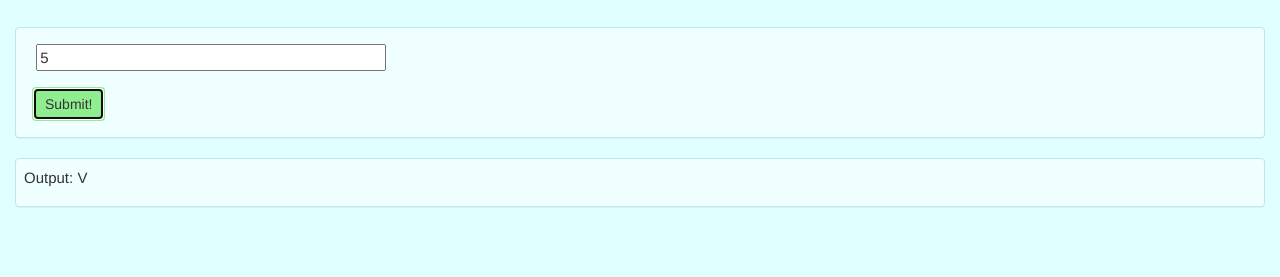
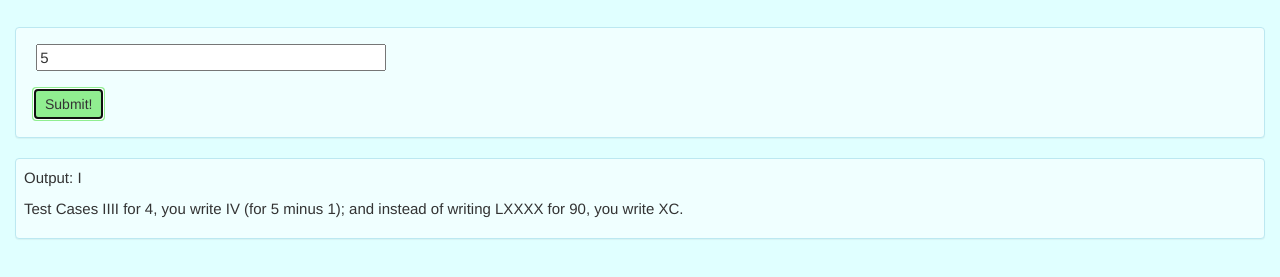
Before and after one commit to Xamdes/roman-numerals, a plain HTML site: page index.html in a window 1280 px wide. Both pictures are taken after typing "5" into the empty fields and a click on the button "Submit!". Shown: the part 159-436 px from the top of the page. Drawn offline with Linux system fonts and the light colour scheme.

Commit message:
save point

```diff
--- a/index.html
+++ b/index.html
@@ -21,6 +21,7 @@
     </form>
     <div class="panel panel-info panel-modifier">
       <p>Output: <span id="output"></span></p>
+      <p>Test Cases IIII for 4, you write IV (for 5 minus 1); and instead of writing LXXXX for 90, you write XC.</p>
     </div>
   </body>
 </html>
--- a/js/scripts.js
+++ b/js/scripts.js
@@ -1,46 +1,79 @@
+var romanStrings = ["I","V","X","L","C","D","M"];
+var romanIntegers = [1,5,10,50,100,500,1000];
+//Team Code
 $(function()
 {
+  //debugger
   $("#form-one").submit(function(event)
   {
-    event.preventDefault();
-    var romanStrings = ["I","V","X","L","C","D","M"];
-    var romanIntegers = [1,5,10,50,100,500,1000];
+    event .preventDefault();
+    console.log("------------------------");
+
     var romanCounter = [0,0,0,0,0,0,0];
     var romanIntNumElements = (romanIntegers.length-1);
     var output = "";
     var input = parseInt($("#input").val().trim());
-    console.log("Input: "+input);
 
-    for(var index = romanIntNumElements; index >=0; index--)
+    for(var index = 0; index <= romanIntNumElements; index++)
     {
-      var value = romanIntegers[index]
-      var temp = input-value;
-      console.log("Val: "+value+" Temp: "+temp);
-      if(temp>=0)
+      var inputArray = input.toString().split("");
+      console.log("Index: "+index+" | array: "+inputArray);
+      var tempSwitch = inputArray[index];
+
+      if(tempSwitch==="4")
       {
-        input = temp;
-        romanCounter[index]++;
-        index = romanIntNumElements;
-        output += (isRomanNumeral(value,romanStrings,romanIntegers).toString());
+        // outputTest += ""; if index 1(replace LLLL with  LC ){
+        //   elseif index 2(replace vvvv with vx )
+        // }
+        output += "";
+        console.log("4"+inputArray.shift());
+        input = parseInt(inputArray.join(""));
       }
+      else if(tempSwitch==="9")
+      {
+        output += "";
+        console.log("9"+inputArray.shift());
+        input = parseInt(inputArray.join(""));
+      }
+      else
+      {
+        var value = romanIntegers[index];
+        var temp = input-value;
+        if(temp>=0)
+        {
+          console.log("Val: "+value+" Temp: "+temp);
+          input = temp;
+          romanCounter[index]++;
+          index = romanIntNumElements;
+          output += (convertToRoman(value).toString());
+        }
+      }
+
     }
 
     //output = isRomanNumeral(input,romanStrings,romanIntegers);
-    console.log(romanCounter);
+    //console.log(romanCounter);
     $("#output").text(output);
     //$("#input").val("");
   });
 });
 
-function isRomanNumeral(input,ptrRomanStrings,ptrRomanIntegers)
+function convertToRoman(input)
 {
-  var findIndex = ptrRomanIntegers.indexOf(input);
+  var findIndex = romanIntegers.indexOf(input);
   if(findIndex >= 0)
   {
-    return ptrRomanStrings[findIndex];
+    return romanStrings[findIndex];
   }
   else
   {
     return -1;
   }
 }
+
+
+
+function findLocation(value,tempArray)
+{
+  return tempArray.indexOf(value);
+}
```
Also changed, not shown: js/test-code.js (+29 -0 lines).
